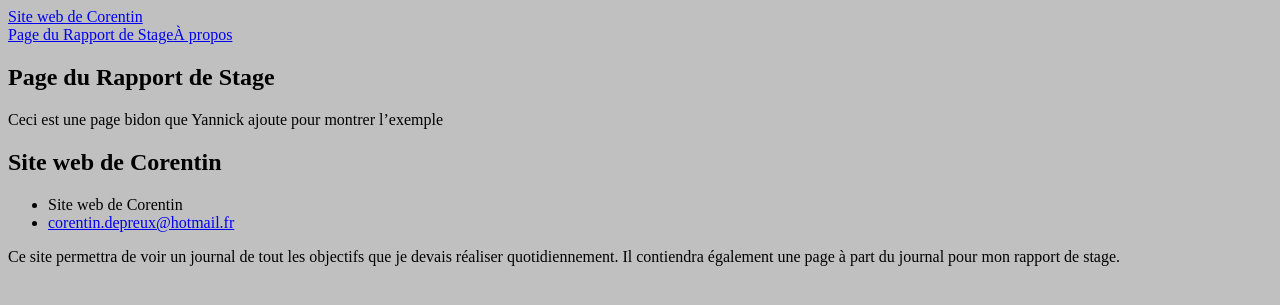
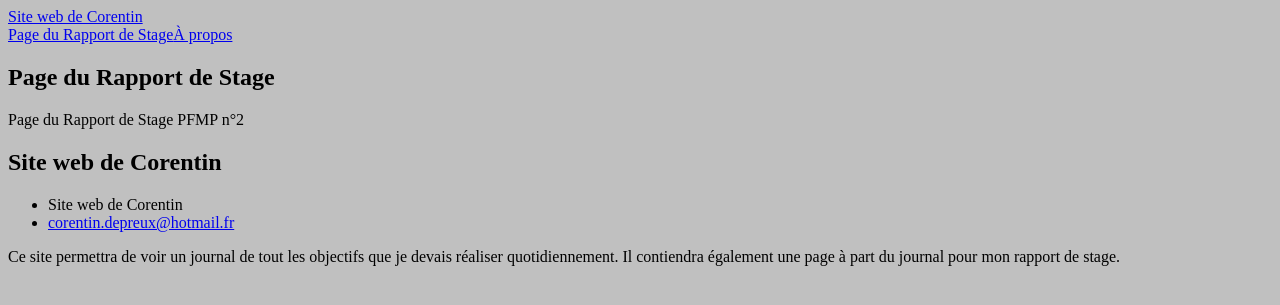
Before and after one commit to Corentin69008/Corentin69008.github.io, a Jekyll site: the page built from Rappport de stage.md, in a window 1280 px wide. Shown: the top 305 px of the page. Built offline with Jekyll 4.4.1, drawn with Linux system fonts in a browser that asks for light colours.

Commit message:
mise a jour

```diff
--- a/Rappport de stage.md
+++ b/Rappport de stage.md
@@ -4,4 +4,4 @@ title: Page du Rapport de Stage
 permalink: /Rapport-de-Stage/
 ---
 
-Ceci est une page bidon que Yannick ajoute pour montrer l'exemple
+Page du Rapport de Stage PFMP n°2
```
